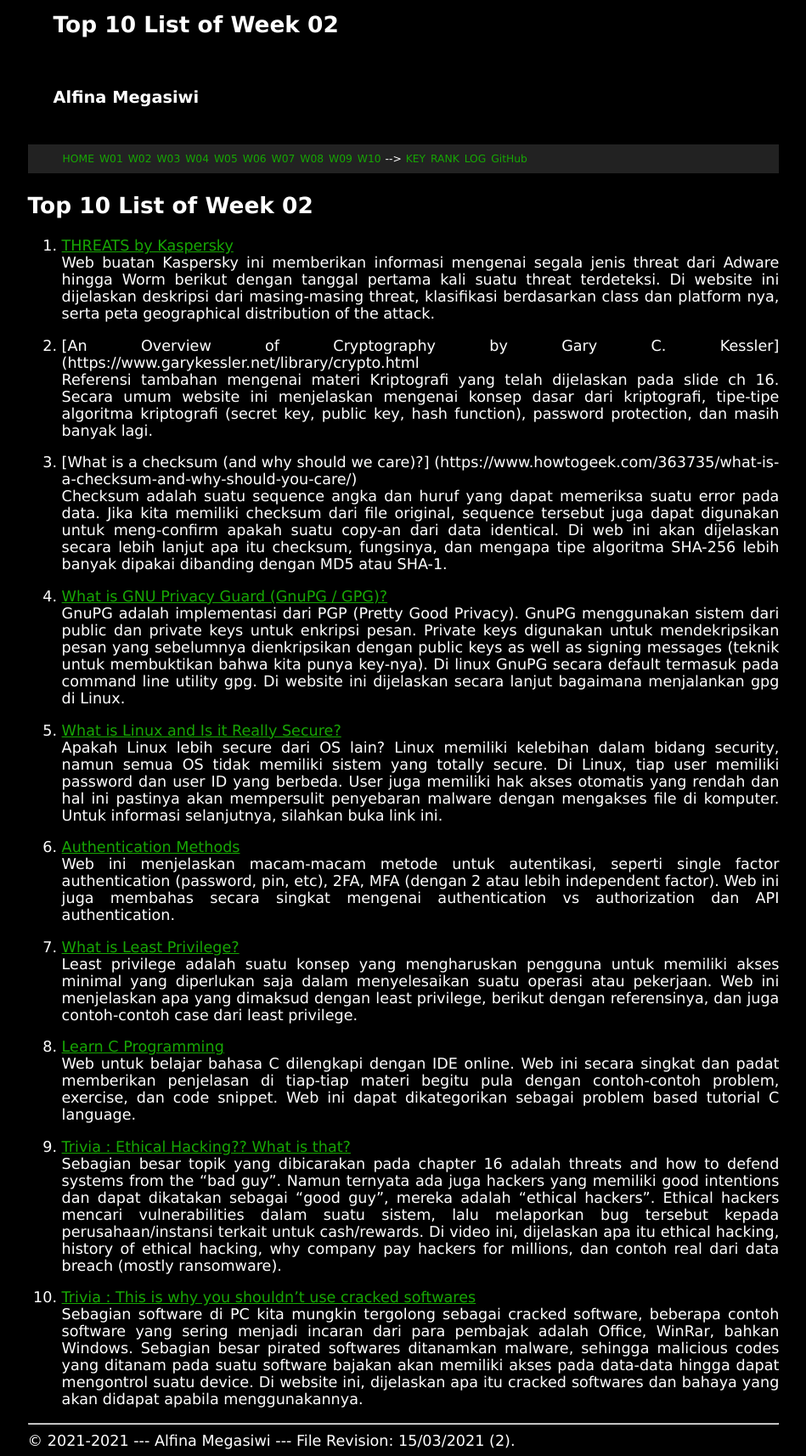
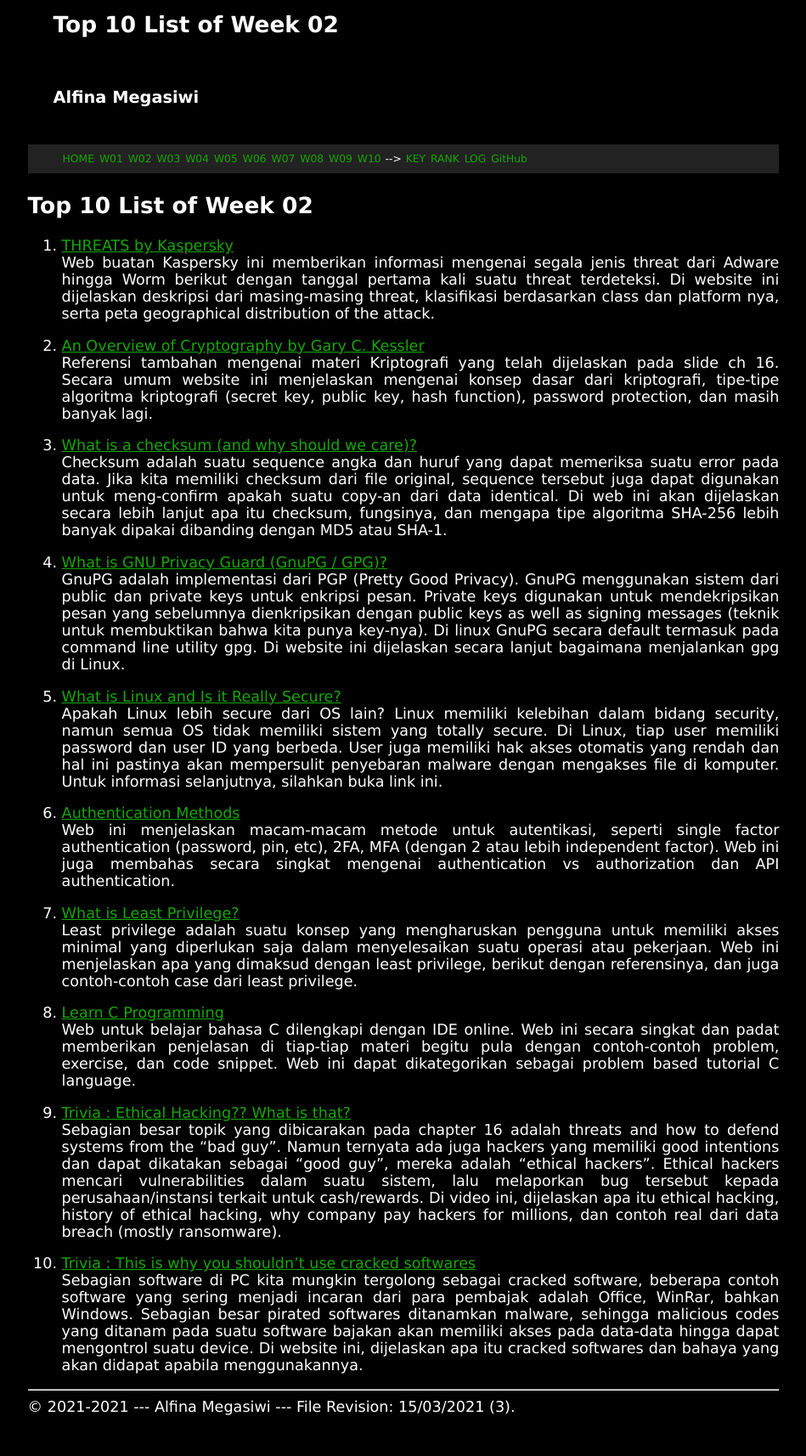
Before and after one commit to alfina-megasiwi/os211, a Jekyll site: the page built from w02.md, in a window 1280 px wide. Shown: the whole page at 85% size, without its empty margins (165-1114 px from the left). Built offline with Jekyll 4.4.1, drawn with Linux system fonts in a browser that asks for light colours; our own code applies the rules of GitHub Pages for plain Markdown files; after the commit the page ends 1674 px from its top, so only the background shows below that.

Commit message:
fix parentheses on page

```diff
--- a/_config.yml
+++ b/_config.yml
@@ -1,5 +1,5 @@
 title:       "Operating Systems 2021-1 (OS211)"
-version:     "15/03/2021 (2)"
+version:     "15/03/2021 (3)"
 copyright:   "2021-2021"
 description: >-
   This Is How Me Do It!
--- a/w02.md
+++ b/w02.md
@@ -8,10 +8,10 @@ permalink: /W02/
 1. [THREATS by Kaspersky](https://threats.kaspersky.com/en/threat/)<br>
 Web buatan Kaspersky ini memberikan informasi mengenai segala jenis threat dari Adware hingga Worm berikut dengan tanggal pertama kali suatu threat terdeteksi. Di website ini dijelaskan deskripsi dari masing-masing threat, klasifikasi berdasarkan class dan platform nya, serta peta geographical distribution of the attack.
 
-2. [An Overview of Cryptography by Gary C. Kessler](https://www.garykessler.net/library/crypto.html<br>
+2. [An Overview of Cryptography by Gary C. Kessler](https://www.garykessler.net/library/crypto.html)<br>
 Referensi tambahan mengenai materi Kriptografi yang telah dijelaskan pada slide ch 16. Secara umum website ini menjelaskan mengenai konsep dasar dari kriptografi, tipe-tipe algoritma kriptografi (secret key, public key, hash function), password protection, dan masih banyak lagi.
 
-3. [What is a checksum (and why should we care)?] (https://www.howtogeek.com/363735/what-is-a-checksum-and-why-should-you-care/)<br>
+3. [What is a checksum (and why should we care)?](https://www.howtogeek.com/363735/what-is-a-checksum-and-why-should-you-care/)<br>
 Checksum adalah suatu sequence angka dan huruf yang dapat memeriksa suatu error pada data. Jika kita memiliki checksum dari file original, sequence tersebut juga dapat digunakan untuk meng-confirm apakah suatu copy-an dari data identical. Di web ini akan dijelaskan secara lebih lanjut apa itu checksum, fungsinya, dan mengapa tipe algoritma SHA-256 lebih banyak dipakai dibanding dengan MD5 atau SHA-1.
 
 4. [What is GNU Privacy Guard (GnuPG / GPG)?](https://www.privex.io/articles/what-is-gpg#what-is-gpg-pgp)<br>
```
Also changed, not shown: 1 other file.
